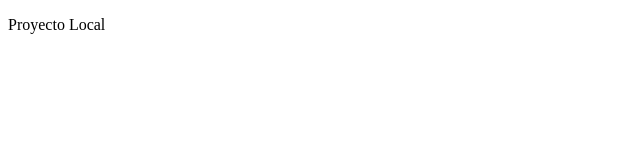
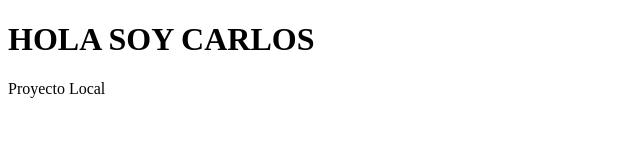
Before and after one commit to bohdan110/proylocal-remoto, a plain HTML site: page index.html in a window 1280 px wide. Shown: the whole page, without its empty margins (0-640 px from the left). Drawn offline with Linux system fonts and the light colour scheme.

Commit message:
Confirmacion 1 Carlos

```diff
--- a/index.html
+++ b/index.html
@@ -6,7 +6,7 @@
     <title>Document</title>
 </head>
 <body>
-
+    <h1>HOLA SOY CARLOS</h1>
     <p>Proyecto Local</p>
 
 </body>
```
